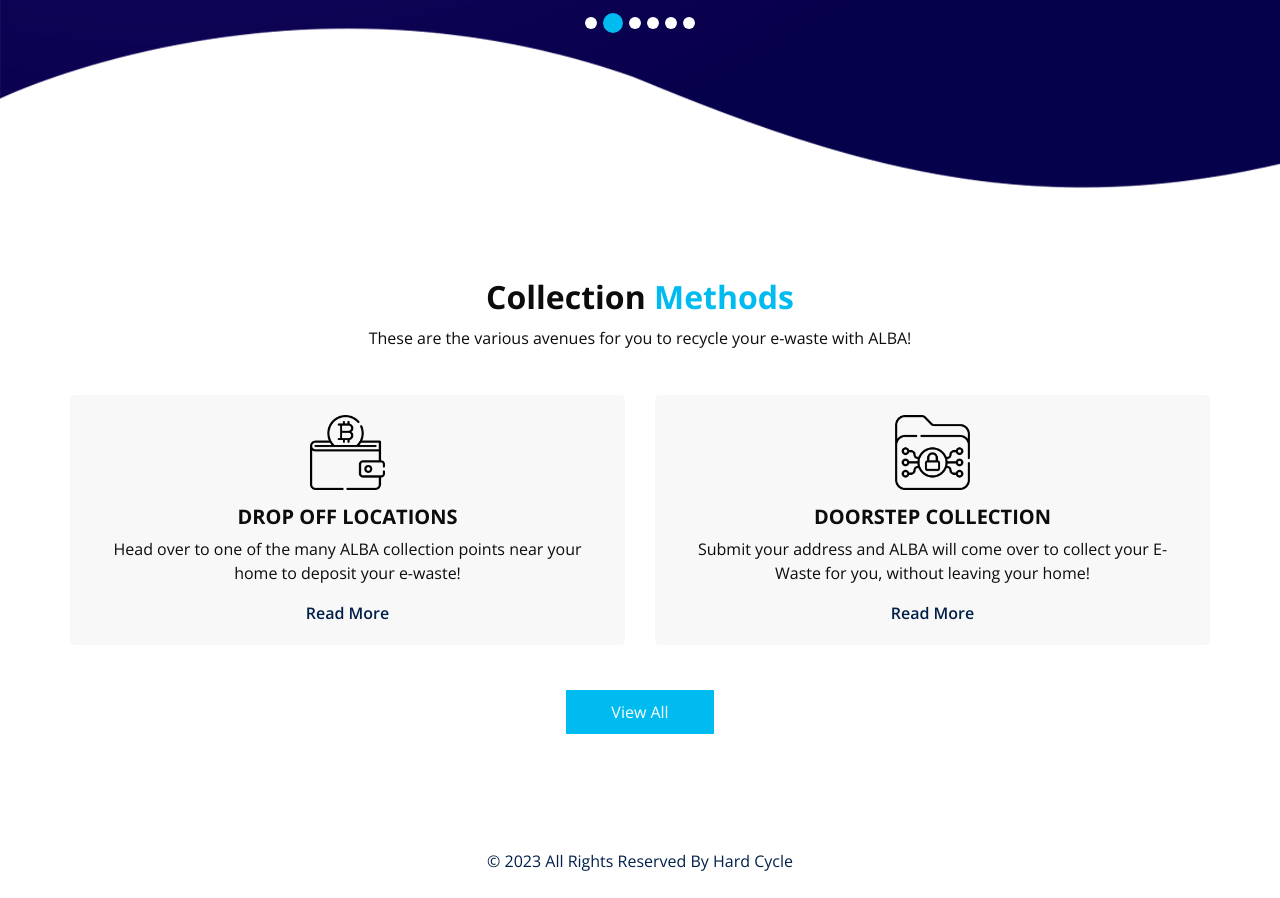
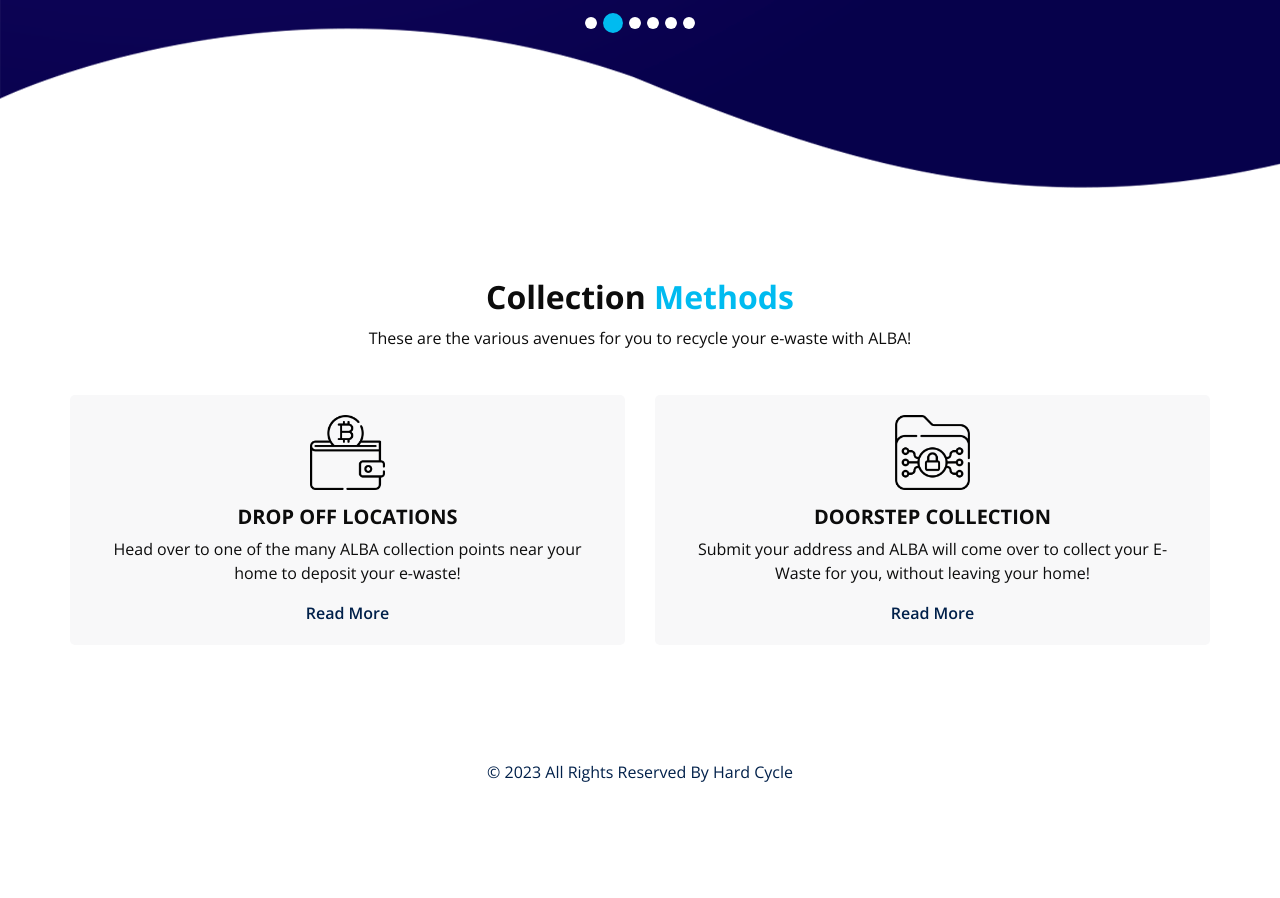
Before and after one commit to harounmaleriado/WAD2, a plain HTML site: page Finexo Free Website Template - Free-CSS.com/finexo-html/homepage.html in a window 1280 px wide. Shown: the part 684-1582 px from the top of the page. After the commit the page ends 1493 px from the top, so only its background shows below. Drawn offline with nearby package versions, Linux system fonts and the light colour scheme; some packages are replaced by stand-ins of ours.

Commit message:
Update homepage.html
minor change (deleted view all button

```diff
--- a/Finexo Free Website Template - Free-CSS.com/finexo-html/homepage.html
+++ b/Finexo Free Website Template - Free-CSS.com/finexo-html/homepage.html
@@ -309,11 +309,6 @@
             </div>
           </div>
         </div>
-        <div class="btn-box">
-          <a href="">
-            View All
-          </a>
-        </div>
       </div>
     </div>
   </section>
```
